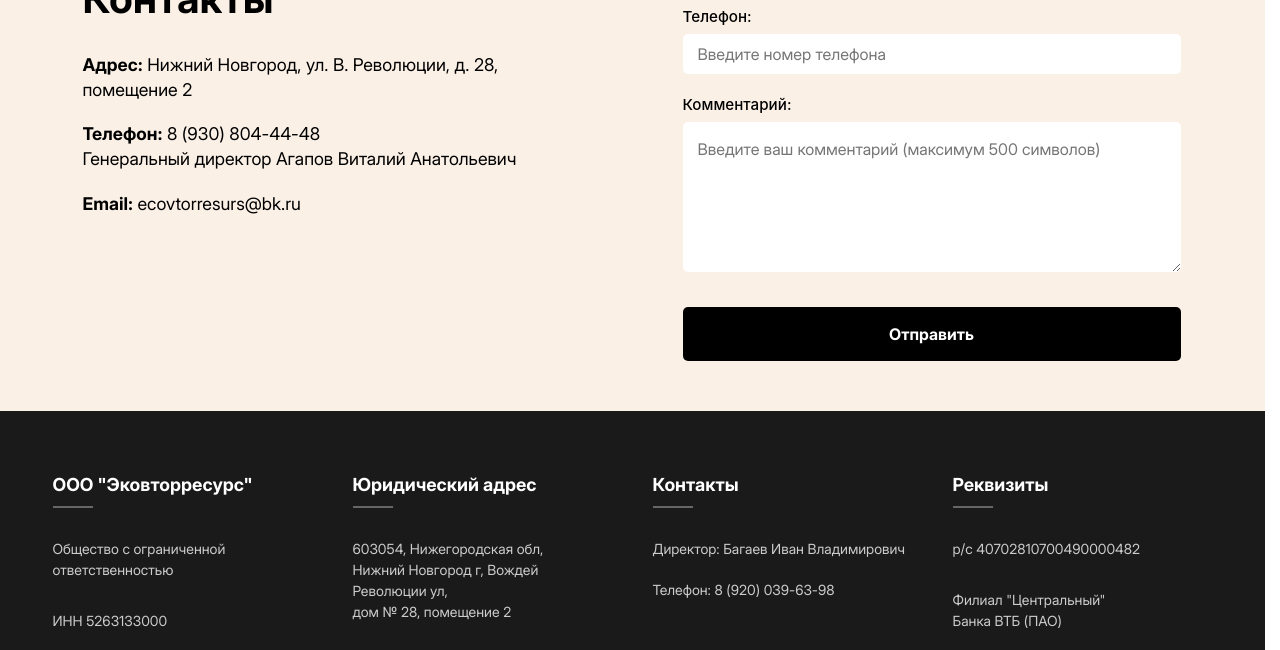
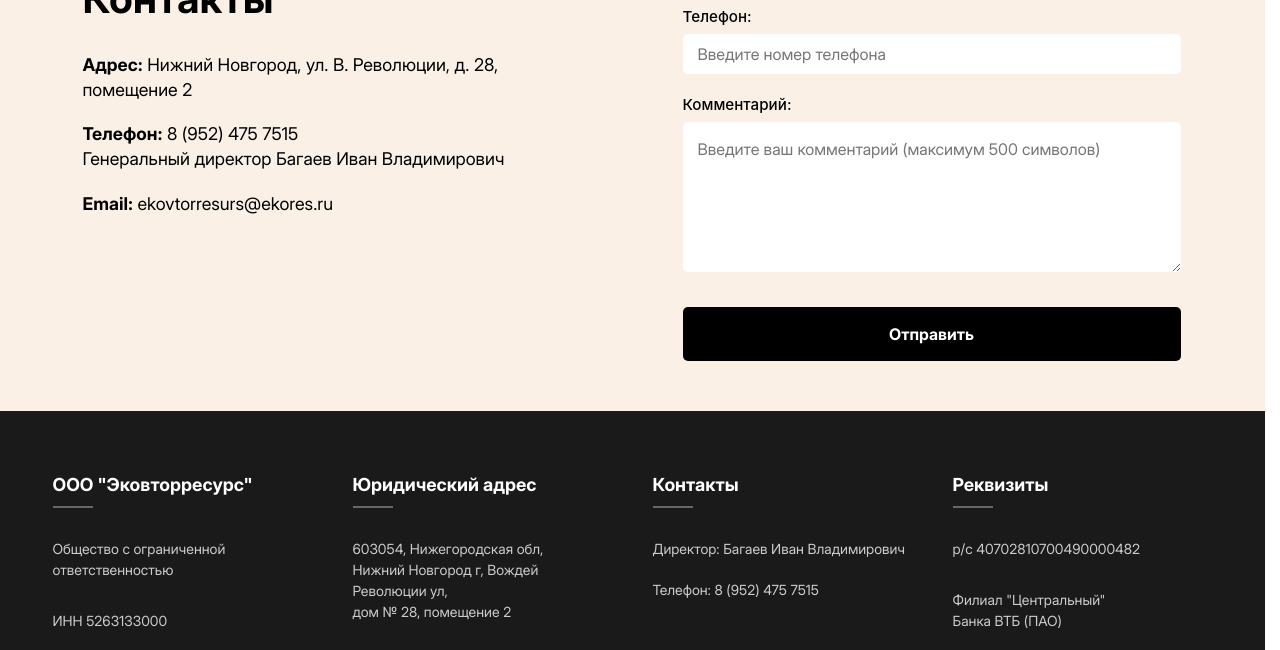
Before and after one commit to guitaramust-sudo/EcovtorresursNN, a React (Vite) app in the folder EcovtorresursNN/: page / in a window 1280 px wide. Shown: the part 6420-7070 px from the top of the page. Built offline with nearby package versions, Linux system fonts and the light colour scheme; a web font is replaced by a local one.

Commit message:
renaming

```diff
--- a/EcovtorresursNN/src/components/AcceptingFormSection/AcceptingFormSection.tsx
+++ b/EcovtorresursNN/src/components/AcceptingFormSection/AcceptingFormSection.tsx
@@ -53,12 +53,12 @@
           Революции, д. 28, помещение 2
         </h5>
         <h5 className="contacts-phone">
-          <span className="strong-text">Телефон:</span> 8 (930) 804-44-48
+          <span className="strong-text">Телефон:</span> 8 (952) 475 7515
           <br />
-          Генеральный директор Агапов Виталий Анатольевич
+          Генеральный директор Багаев Иван Владимирович
         </h5>
         <h5 className="contacts-email">
-          <span className="strong-text">Email:</span> ecovtorresurs@bk.ru
+          <span className="strong-text">Email:</span> ekovtorresurs@ekores.ru
         </h5>
       </div>
 
--- a/EcovtorresursNN/src/components/Footer/Footer.tsx
+++ b/EcovtorresursNN/src/components/Footer/Footer.tsx
@@ -34,8 +34,8 @@
           <div className="footer-col">
             <h3 className="footer-title">Контакты</h3>
             <p className="footer-text">Директор: Багаев Иван Владимирович</p>
-            <a href="tel:+79200396398" className="footer-link">
-              Телефон: 8 (920) 039-63-98
+            <a href="tel:+7 952 475 7515" className="footer-link">
+              Телефон: 8 (952) 475 7515
             </a>
           </div>
 
```
Also changed, not shown: 3 other files (tests, documents, lock files or other folders).
